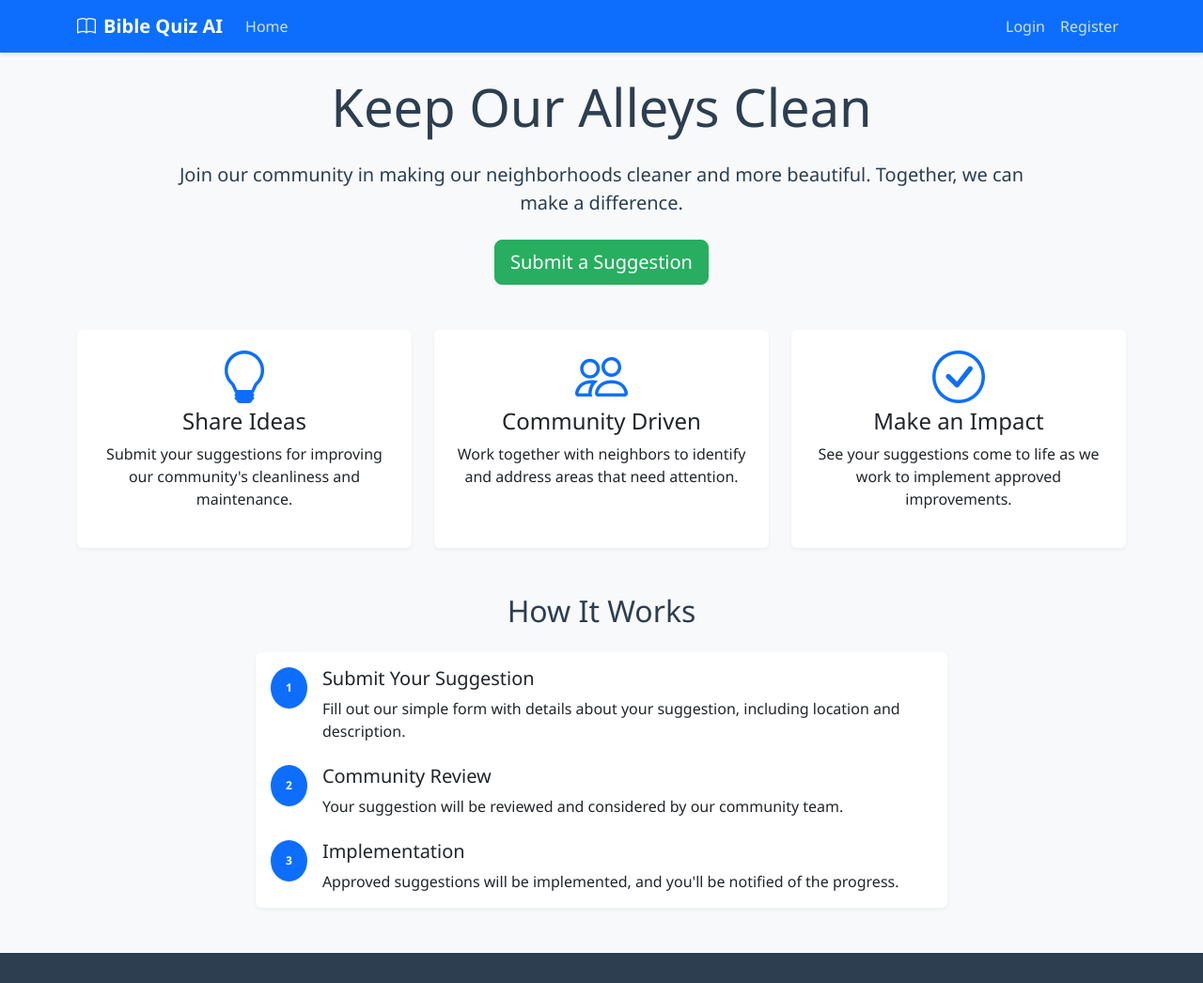
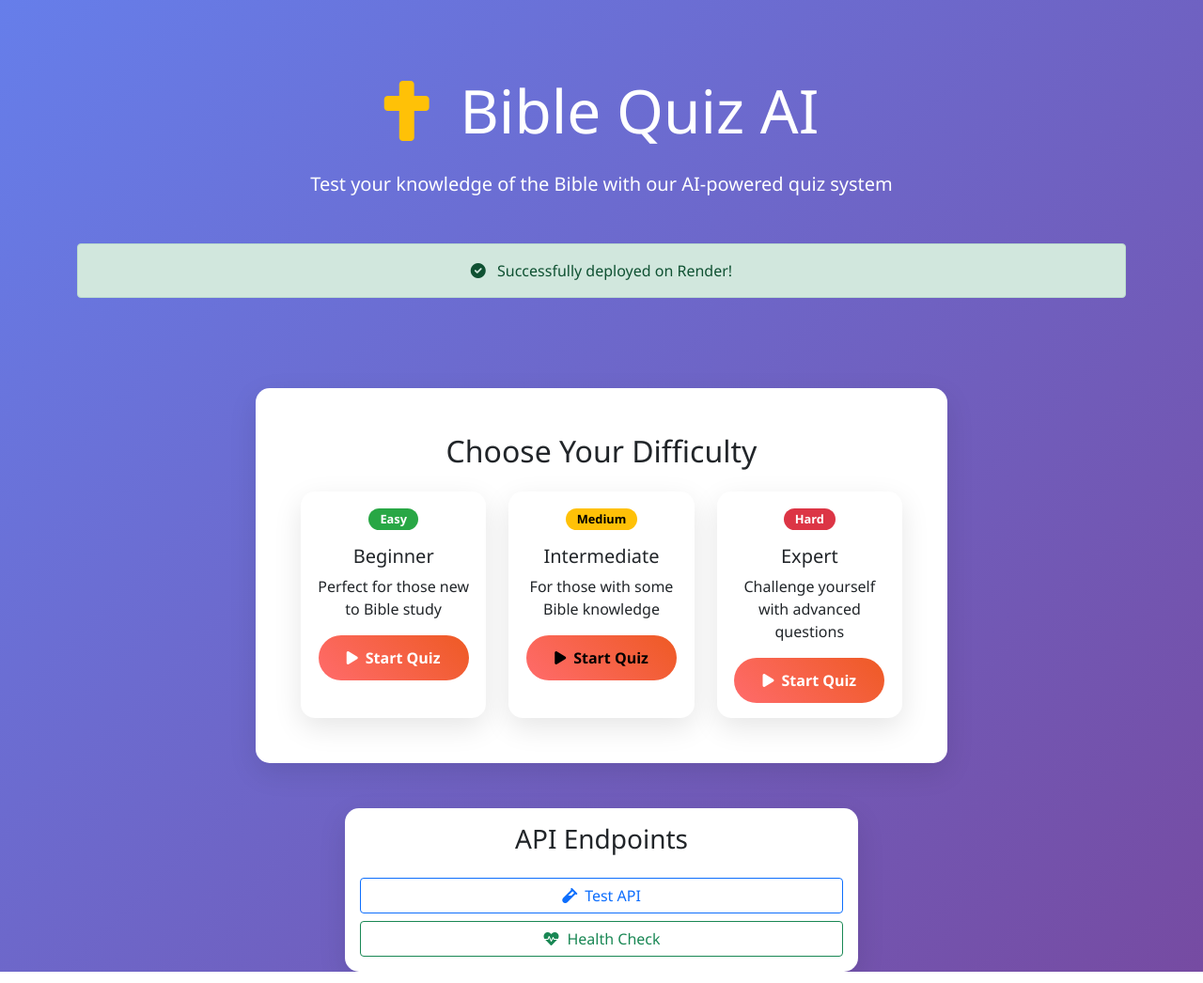
Before and after one commit to saappo/biblequizai, a Flask app: template templates/index.html in a window 1280 px wide. Shown: the whole page at 94% size. Run offline with Flask 3, Linux system fonts and the light colour scheme; the template is opened without the code that fills it, so the values that code supplies are empty; some libraries are stand-ins or nearby versions.

Commit message:
Migrate from Railway to Render deployment - Complete migration of Bible Quiz AI app from Railway to Render platform - Add render.yaml configuration file - Update app.py with Render-specific features and error handling - Create beautiful new index.html template with Bootstrap UI - Update requirements.txt with additional dependencies - Enhance Procfile for better logging - Remove Railway-specific config files (railway.json, railway.toml) - Add comprehensive documentation (README.md, RENDER_DEPLOYMENT.md) - Include deployment checklist and local testing script - Add health check endpoint and API routes for quiz difficulties

```diff
--- a/app.py
+++ b/app.py
@@ -1,25 +1,24 @@
 import os
-from flask import Flask, jsonify
+from flask import Flask, jsonify, render_template, request, redirect, url_for
+from datetime import datetime
 
-# Create a simple Flask app
+# Create Flask app
 app = Flask(__name__)
-app.config['SECRET_KEY'] = 'dev-key-please-change'
+app.config['SECRET_KEY'] = os.environ.get('SECRET_KEY', 'dev-key-please-change-in-production')
 
-# Root route
+# Root route with improved HTML response
 @app.route('/')
 def home():
-    return jsonify({
-        'message': 'Bible Quiz AI is running!',
-        'status': 'success',
-        'version': 'minimal-working'
-    })
+    return render_template('index.html')
 
-# Health check route for Railway
+# Health check route for Render
 @app.route('/health')
 def health():
     return jsonify({
         'status': 'healthy',
-        'message': 'Bible Quiz AI is running!'
+        'message': 'Bible Quiz AI is running on Render!',
+        'timestamp': datetime.utcnow().isoformat(),
+        'environment': os.environ.get('RENDER_ENVIRONMENT', 'development')
     })
 
 # Test route
@@ -27,12 +26,40 @@ def health():
 def test():
     return jsonify({
         'status': 'working',
-        'message': 'Test endpoint is working!'
+        'message': 'Test endpoint is working on Render!',
+        'timestamp': datetime.utcnow().isoformat()
     })
+
+# API routes
+@app.route('/api/quiz/<difficulty>')
+def quiz_api(difficulty):
+    return jsonify({
+        'difficulty': difficulty,
+        'message': f'Quiz API endpoint for {difficulty} difficulty',
+        'status': 'success'
+    })
+
+# Error handlers
+@app.errorhandler(404)
+def not_found(error):
+    return jsonify({
+        'error': 'Not Found',
+        'message': 'The requested resource was not found',
+        'status': 404
+    }), 404
+
+@app.errorhandler(500)
+def internal_error(error):
+    return jsonify({
+        'error': 'Internal Server Error',
+        'message': 'Something went wrong on our end',
+        'status': 500
+    }), 500
 
 # Explicitly export the app for gunicorn
 application = app
 
 if __name__ == '__main__':
     port = int(os.environ.get('PORT', 5000))
-    app.run(host='0.0.0.0', port=port, debug=False)
+    debug = os.environ.get('FLASK_ENV') == 'development'
+    app.run(host='0.0.0.0', port=port, debug=debug)
--- a/requirements.txt
+++ b/requirements.txt
@@ -1,2 +1,4 @@
 Flask==3.0.2
 gunicorn==21.2.0
+Werkzeug==3.0.1
+requests==2.31.0
--- a/templates/index.html
+++ b/templates/index.html
@@ -1,83 +1,136 @@
-{% extends "base.html" %}
-
-{% block title %}Keep Alley Trash - Home{% endblock %}
-
-{% block content %}
+<!DOCTYPE html>
+<html lang="en">
+<head>
+    <meta charset="UTF-8">
+    <meta name="viewport" content="width=device-width, initial-scale=1.0">
+    <title>Bible Quiz AI</title>
+    <link href="https://cdn.jsdelivr.net/npm/bootstrap@5.1.3/dist/css/bootstrap.min.css" rel="stylesheet">
+    <link href="https://cdnjs.cloudflare.com/ajax/libs/font-awesome/6.0.0/css/all.min.css" rel="stylesheet">
+    <style>
+        body {
+            background: linear-gradient(135deg, #667eea 0%, #764ba2 100%);
+            min-height: 100vh;
+            font-family: 'Segoe UI', Tahoma, Geneva, Verdana, sans-serif;
+        }
+        .hero-section {
+            padding: 80px 0;
+            color: white;
+        }
+        .card {
+            border: none;
+            border-radius: 15px;
+            box-shadow: 0 10px 30px rgba(0,0,0,0.1);
+            transition: transform 0.3s ease;
+        }
+        .card:hover {
+            transform: translateY(-5px);
+        }
+        .btn-quiz {
+            background: linear-gradient(45deg, #ff6b6b, #ee5a24);
+            border: none;
+            border-radius: 25px;
+            padding: 12px 30px;
+            font-weight: 600;
+            transition: all 0.3s ease;
+        }
+        .btn-quiz:hover {
+            transform: scale(1.05);
+            box-shadow: 0 5px 15px rgba(0,0,0,0.2);
+        }
+        .difficulty-badge {
+            font-size: 0.8rem;
+            padding: 5px 12px;
+            border-radius: 20px;
+        }
+        .easy { background-color: #28a745; }
+        .medium { background-color: #ffc107; color: #000; }
+        .hard { background-color: #dc3545; }
+    </style>
+</head>
+<body>
+    <div class="container">
         <!-- Hero Section -->
-<div class="row justify-content-center mb-5">
-    <div class="col-md-10 text-center">
-        <h1 class="display-4 mb-4">Keep Our Alleys Clean</h1>
-        <p class="lead mb-4">Join our community in making our neighborhoods cleaner and more beautiful. Together, we can make a difference.</p>
-        <a href="{{ url_for('submit_suggestion') }}" class="btn btn-primary btn-lg">Submit a Suggestion</a>
+        <div class="hero-section text-center">
+            <h1 class="display-3 mb-4">
+                <i class="fas fa-cross text-warning me-3"></i>
+                Bible Quiz AI
+            </h1>
+            <p class="lead mb-5">Test your knowledge of the Bible with our AI-powered quiz system</p>
+            <div class="alert alert-success" role="alert">
+                <i class="fas fa-check-circle me-2"></i>
+                Successfully deployed on Render!
             </div>
         </div>
 
-<!-- Features Section -->
-<div class="row g-4 mb-5">
+        <!-- Quiz Options -->
+        <div class="row justify-content-center mb-5">
+            <div class="col-md-8">
+                <div class="card">
+                    <div class="card-body text-center p-5">
+                        <h2 class="mb-4">Choose Your Difficulty</h2>
+                        <div class="row g-4">
                             <div class="col-md-4">
                                 <div class="card h-100">
-            <div class="card-body text-center">
-                <i class="bi bi-lightbulb display-4 text-primary mb-3"></i>
-                <h3 class="h4">Share Ideas</h3>
-                <p class="card-text">Submit your suggestions for improving our community's cleanliness and maintenance.</p>
+                                    <div class="card-body">
+                                        <span class="badge difficulty-badge easy mb-3">Easy</span>
+                                        <h5 class="card-title">Beginner</h5>
+                                        <p class="card-text">Perfect for those new to Bible study</p>
+                                        <a href="/api/quiz/Easy" class="btn btn-quiz btn-success">
+                                            <i class="fas fa-play me-2"></i>Start Quiz
+                                        </a>
                                     </div>
                                 </div>
                             </div>
                             <div class="col-md-4">
                                 <div class="card h-100">
-            <div class="card-body text-center">
-                <i class="bi bi-people display-4 text-primary mb-3"></i>
-                <h3 class="h4">Community Driven</h3>
-                <p class="card-text">Work together with neighbors to identify and address areas that need attention.</p>
+                                    <div class="card-body">
+                                        <span class="badge difficulty-badge medium mb-3">Medium</span>
+                                        <h5 class="card-title">Intermediate</h5>
+                                        <p class="card-text">For those with some Bible knowledge</p>
+                                        <a href="/api/quiz/Medium" class="btn btn-quiz btn-warning">
+                                            <i class="fas fa-play me-2"></i>Start Quiz
+                                        </a>
                                     </div>
                                 </div>
                             </div>
                             <div class="col-md-4">
                                 <div class="card h-100">
-            <div class="card-body text-center">
-                <i class="bi bi-check-circle display-4 text-primary mb-3"></i>
-                <h3 class="h4">Make an Impact</h3>
-                <p class="card-text">See your suggestions come to life as we work to implement approved improvements.</p>
-            </div>
-        </div>
-    </div>
-</div>
-
-<!-- How It Works Section -->
-<div class="row justify-content-center">
-    <div class="col-md-8">
-        <h2 class="text-center mb-4">How It Works</h2>
-        <div class="card">
                                     <div class="card-body">
-                <div class="d-flex mb-4">
-                    <div class="flex-shrink-0">
-                        <span class="badge bg-primary rounded-circle p-3">1</span>
-                    </div>
-                    <div class="flex-grow-1 ms-3">
-                        <h4 class="h5">Submit Your Suggestion</h4>
-                        <p class="mb-0">Fill out our simple form with details about your suggestion, including location and description.</p>
-                    </div>
-                </div>
-                <div class="d-flex mb-4">
-                    <div class="flex-shrink-0">
-                        <span class="badge bg-primary rounded-circle p-3">2</span>
-                    </div>
-                    <div class="flex-grow-1 ms-3">
-                        <h4 class="h5">Community Review</h4>
-                        <p class="mb-0">Your suggestion will be reviewed and considered by our community team.</p>
-                    </div>
-                </div>
-                <div class="d-flex">
-                    <div class="flex-shrink-0">
-                        <span class="badge bg-primary rounded-circle p-3">3</span>
-                    </div>
-                    <div class="flex-grow-1 ms-3">
-                        <h4 class="h5">Implementation</h4>
-                        <p class="mb-0">Approved suggestions will be implemented, and you'll be notified of the progress.</p>
+                                        <span class="badge difficulty-badge hard mb-3">Hard</span>
+                                        <h5 class="card-title">Expert</h5>
+                                        <p class="card-text">Challenge yourself with advanced questions</p>
+                                        <a href="/api/quiz/Hard" class="btn btn-quiz btn-danger">
+                                            <i class="fas fa-play me-2"></i>Start Quiz
+                                        </a>
                                     </div>
                                 </div>
                             </div>
                         </div>
                     </div>
                 </div>
-{% endblock %}
+            </div>
+        </div>
+
+        <!-- API Test Section -->
+        <div class="row justify-content-center">
+            <div class="col-md-6">
+                <div class="card">
+                    <div class="card-body text-center">
+                        <h3 class="mb-4">API Endpoints</h3>
+                        <div class="d-grid gap-2">
+                            <a href="/test" class="btn btn-outline-primary">
+                                <i class="fas fa-vial me-2"></i>Test API
+                            </a>
+                            <a href="/health" class="btn btn-outline-success">
+                                <i class="fas fa-heartbeat me-2"></i>Health Check
+                            </a>
+                        </div>
+                    </div>
+                </div>
+            </div>
+        </div>
+    </div>
+
+    <script src="https://cdn.jsdelivr.net/npm/bootstrap@5.1.3/dist/js/bootstrap.bundle.min.js"></script>
+</body>
+</html>
```
Also changed, not shown: DEPLOYMENT_CHECKLIST.md (added, +50 -0 lines), RENDER_DEPLOYMENT.md (added, +58 -0 lines), railway.json (deleted, +0 -13 lines), railway.toml (deleted, +0 -9 lines), render.yaml (added, +11 -0 lines), test_local.py (added, +79 -0 lines), README.md, 1 other file. Lines whose indentation alone changed are shown as unchanged.
